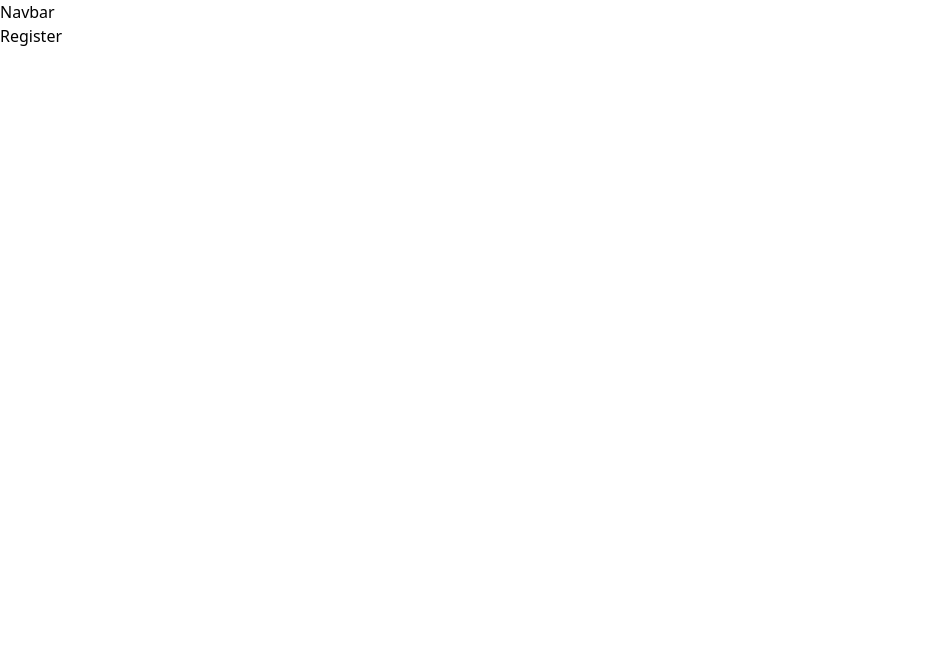
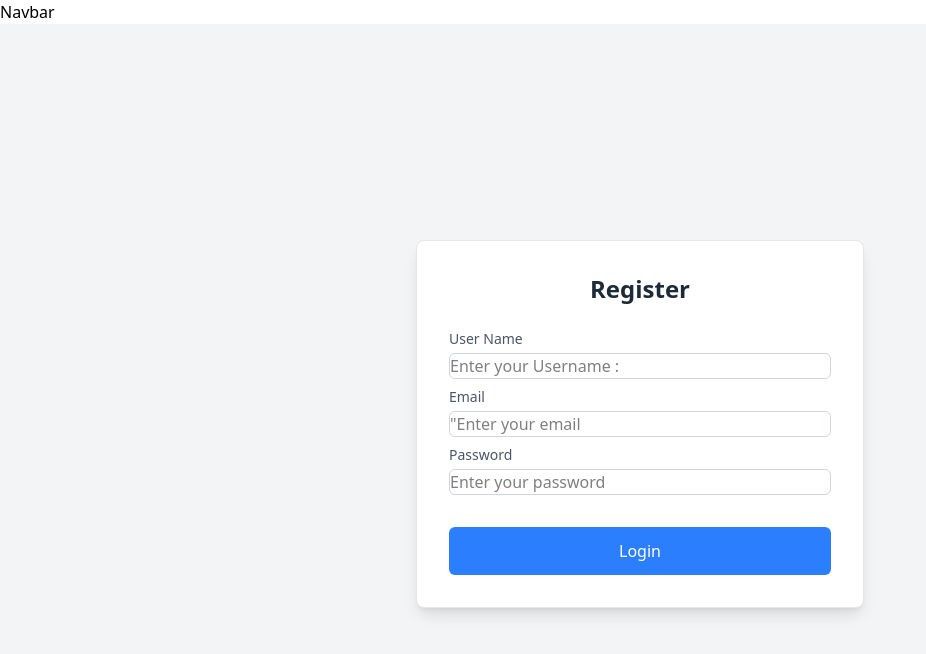
Before and after one commit to SohamPethkar7038/Basic-auth-mern, a React (Vite) app in the folder frontend/: page /register in a window 1280 px wide. Shown: the top 654 px of the page, without its empty margins (0-926 px from the left). Built offline with nearby package versions, Linux system fonts and the light colour scheme.

Commit message:
add register page logic

```diff
--- a/frontend/pages/Register.jsx
+++ b/frontend/pages/Register.jsx
@@ -1,8 +1,72 @@
-import React from 'react'
+import axios from 'axios'
+import React, { useState } from 'react'
+import { useNavigate } from 'react-router-dom'
 
-const Register = () => {
+const Register = ({setUser}) => {
+    const [error,setError]=useState('')
+    const [formData,setFormData]=useState({
+       userName:"",
+        email:"",
+        password:""
+    })
+
+    const navigate=useNavigate()
+
+    const handleChange=(e)=>{
+        setFormData({...formData,[e.target.name]:e.target.value})
+    }
+     const handleSubmit=async(e)=>{
+        e.preventDefault();
+        try {
+            const res=await axios.post('/api/v1/user/register',formData)
+            localStorage.setItem("token",res.data.accessToken)
+            console.log(res.data)
+            setUser(res.data)
+            navigate('/')
+        } catch (error) {
+            setError(error.respone?.data?.message || 'Registration failed')
+        }
+    }
   return (
-    <div>Register</div>
+    <div className='min-h-screen flex items-center justify-center bg-gray-100'>
+        <div className='bg-white p-8 rounded-lg shadow-lg w-full max-w-md border border-gray-200'>
+            <h2 className='text-2xl font-bold mb-6 text-center text-gray-800'>Register</h2>
+            {error && <p className='text-red-500 mb-4 text-sm'>{error}</p>}
+            <form onSubmit={handleSubmit}>
+              <div>
+              <label className='block text-gray-600 text-sm font-medium mb-1'>User Name</label>
+                    <input className='w-full p- border border-gray-300 rounded-md focus:ring-2 focus:ring-blue-300 outline-none focus:border-blue-400 mb-2 ' type="text" placeholder="Enter your Username :"
+                    name='userName'
+                    value={formData.userName}
+                    onChange={handleChange}
+                    autoComplete='off'
+                    required
+                    />
+                </div>
+                <div>
+                    <label className='block text-gray-600 text-sm font-medium mb-1'>Email</label>
+                    <input className='w-full p- border border-gray-300 rounded-md focus:ring-2 focus:ring-blue-300 outline-none focus:border-blue-400 mb-2' type="email" placeholder='"Enter your email'
+                    name='email'
+                    value={formData.email}
+                    onChange={handleChange}
+                    autoComplete='off'
+                    required
+                    />
+                </div>
+                 <div className='mb-6'>
+                    <label className='block text-gray-600 text-sm font-medium mb-1'>Password</label>
+                    <input className='w-full p- border border-gray-300 rounded-md focus:ring-2 focus:ring-blue-300 outline-none focus:border-blue-400 mb-2' type="password" placeholder="Enter your password"
+                    name='password'
+                    value={formData.password}
+                    onChange={handleChange}
+                    autoComplete='off'
+                    required
+                    />
+                </div>
+                <button className='w-full bg-blue-500 text-white p-3 rounded-md hover:bg-blue-600 font-medium cursor-pointer'>Login</button>
+            </form>
+        </div>
+    </div>
   )
 }
 
--- a/frontend/src/App.jsx
+++ b/frontend/src/App.jsx
@@ -37,7 +37,7 @@
 
       <Routes>
         <Route path="/" element={<Home/>}/>
-        <Route path="/register" element={<Register/>}/>
+        <Route path="/register" element={<Register setUser={setUser}/>}/>
         <Route path='/login' element={<Login setUser={setUser}/>}/>
       </Routes>
     </Router>
```
